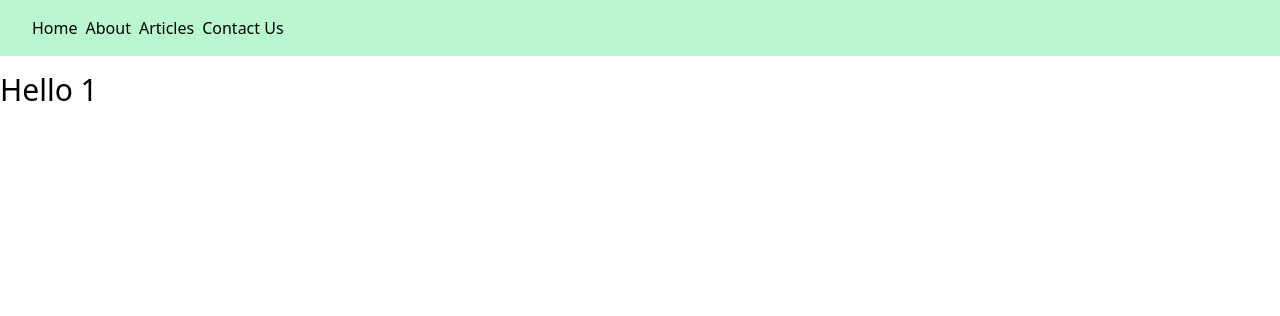
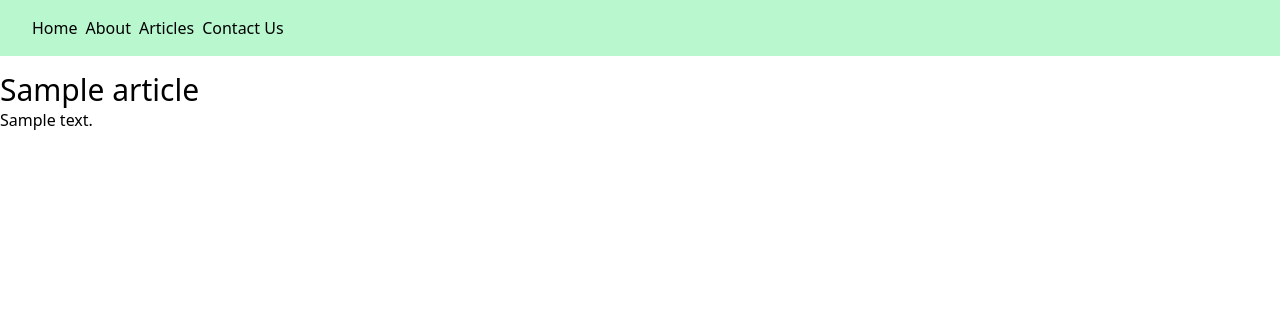
Before and after one commit to legosthes/wretch-blog, a Django app: page /articles/1 in a window 1280 px wide. Shown: the top 316 px of the page. Run offline with Django 5.2, Linux system fonts and the light colour scheme; tables that the repository leaves empty hold one stand-in row (values such as "Sample post"); some libraries are stand-ins or nearby versions.

Commit message:
feat: detail added

```diff
--- a/articles/templates/articles/detail.html
+++ b/articles/templates/articles/detail.html
@@ -1,4 +1,5 @@
 {%extends "layouts/default.html"%} {%block content%}
 
-<h1 class="text-3xl mt-4">Hello {{id}}</h1>
+<h1 class="text-3xl mt-4">{{article.title}}</h1>
+<article>{{article.content | linebreaksbr}}</article>
 {%endblock%}
--- a/articles/templates/articles/index.html
+++ b/articles/templates/articles/index.html
@@ -7,7 +7,9 @@
 <h1 class="text-3xl mt-4">Articles</h1>
 {%for article in articles%}
 <article class="border my-4 p-3 rounded-xl border-gray-300">
-  <h2 class="text-xl">{{article.title}}</h2>
+  <h2 class="text-xl transition-all hover:text-blue-300">
+    <a href="{%url 'articles:detail' article.id%}">{{article.title}}</a>
+  </h2>
   <p>{{article.content | truncatewords:15}}</p>
 </article>
 {%endfor%} {%endblock%}
--- a/articles/views.py
+++ b/articles/views.py
@@ -1,6 +1,6 @@
-from django.shortcuts import render, redirect
+from django.shortcuts import render, redirect, get_object_or_404
+from .models import Article
 from django.http import HttpResponse
-from .models import Article
 
 # Create your views here.
 def index(request):
@@ -27,4 +27,12 @@ def new(request):
 
 # 在urls如果帶id，在這裡需要再帶一個id的參數
 def detail(request, id):
-    return render(request,"articles/detail.html",{"id":id})
+    # 這裡是可能會出錯的地方，所以用try, except包起來
+    # try:
+    #     article = Article.objects.get(pk=id) # 也可以(id=id)
+    # except:
+    #     return HttpResponse("Sorry, this page does not exist")
+
+    #也可以用get_object_or_404，避免寫太多except
+    article = get_object_or_404(Article,pk=id)
+    return render(request,"articles/detail.html",{"article":article})
```
